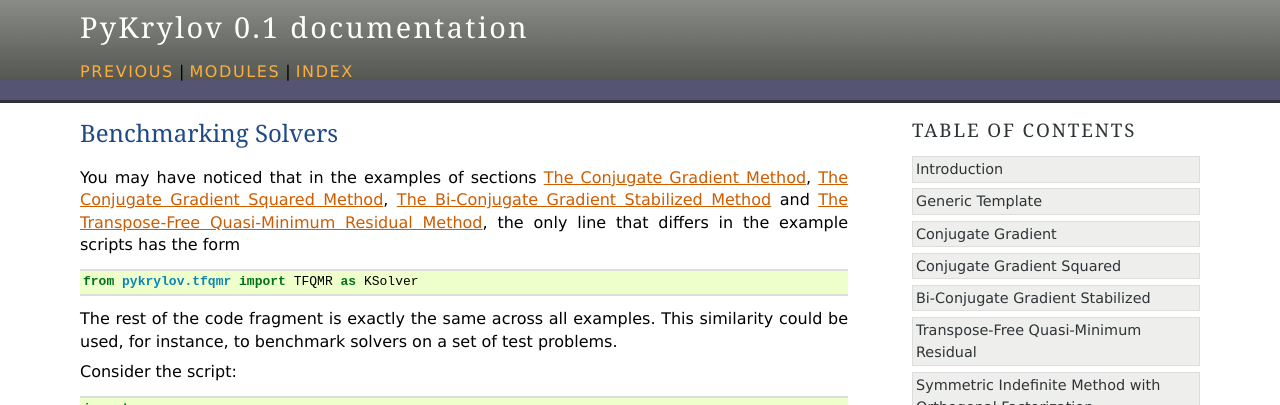
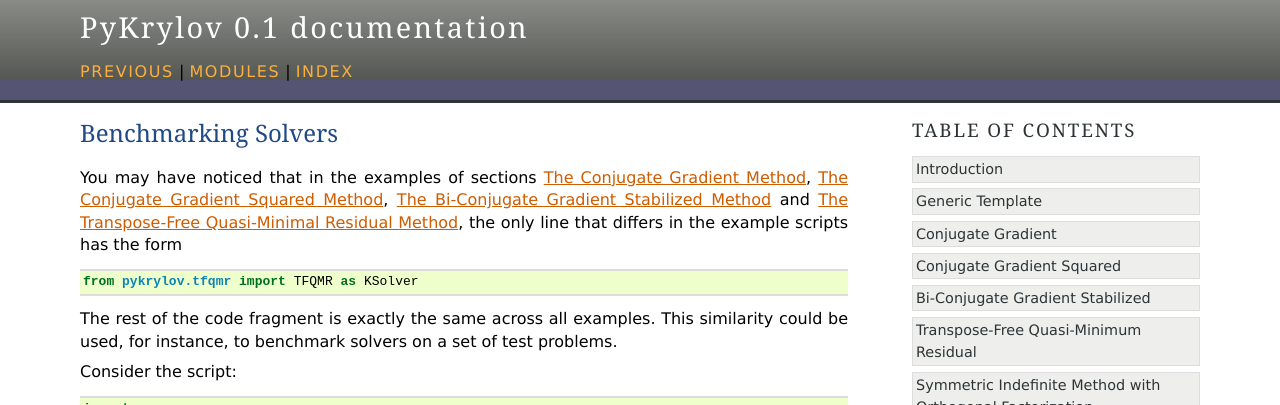
Before and after one commit to PythonOptimizers/pykrylov, a Sphinx documentation site: the page built from doc/source/bmark.rst, in a window 1280 px wide. Shown: the top 405 px of the page. Built offline with Sphinx 7.4.7, drawn with Linux system fonts in a browser that asks for light colours.

Commit message:
fixed full form of tfqmr

```diff
--- a/doc/source/tfqmr.rst
+++ b/doc/source/tfqmr.rst
@@ -1,8 +1,8 @@
-.. Description of transpose-free quasi-minimum residual module
+.. Description of transpose-free quasi-minimal residual module
 .. _tfqmr-page:
 
 ================================================
-The Transpose-Free Quasi-Minimum Residual Method
+The Transpose-Free Quasi-Minimal Residual Method
 ================================================
 
 The :mod:`tfqmr` Module
```
